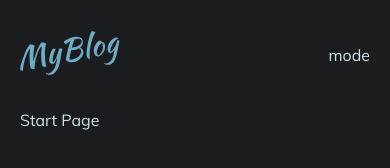
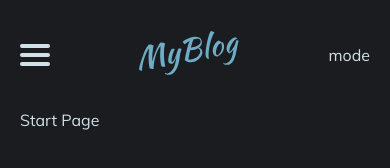
Before and after one commit to CloudBop/gatsby-blog-remark-markdown, a Gatsby site: page / in a window 390 px wide. Built offline with nearby package versions, Linux system fonts and the light colour scheme; Gatsby itself is replaced by a stand-in of ours.

Commit message:
added hamburger button

```diff
--- /dev/null
+++ b/src/components/Hamburger/Hamburger.styles.js
@@ -0,0 +1,38 @@
+import styled from "styled-components"
+
+export const HamburgerIcon = styled.div`
+  display: block;
+  width: 30px;
+  z-index: 1000;
+  cursor: pointer;
+
+  :after,
+  :before,
+  div {
+    background-color: ${props => props.theme.colors.textDark};
+    border-radius: 2px;
+    content: "";
+    display: block;
+    height: 4px;
+    margin: 5px 0;
+    transition: all 0.2s ease-in-out;
+  }
+
+  :before {
+    transform: ${props =>
+      props.menuOpen ? "translateY(9px) rotate(45deg)" : ""};
+  }
+
+  :after {
+    transform: ${props =>
+      props.menuOpen ? "translateY(-9px) rotate(-45deg)" : ""};
+  }
+
+  div {
+    transform: ${props => (props.menuOpen ? "scale(0)" : "")};
+  }
+
+  @media screen and (min-width: 768px) {
+    display: none;
+  }
+`
--- /dev/null
+++ b/src/components/Hamburger/index.js
@@ -0,0 +1,15 @@
+import React from "react"
+// Styles
+import { HamburgerIcon } from "./Hamburger.styles"
+
+const Hamburger = ({ menuOpen, setMenuOpen }) => (
+  <HamburgerIcon
+    role="button"
+    menuOpen={menuOpen}
+    onClick={() => setMenuOpen(prev => !prev)}
+  >
+    <div />
+  </HamburgerIcon>
+)
+
+export default Hamburger
--- a/src/components/Header/index.js
+++ b/src/components/Header/index.js
@@ -1,6 +1,8 @@
-import React from 'react';
+import React, { useState } from 'react';
 import { Link } from 'gatsby';
 import Menu from 'components/Menu';
+import Hamburger from 'components/Hamburger';
+
 // Hooks
 import { useSiteConfigQuery } from 'hooks/useSiteConfigQuery';
 // Context
@@ -9,9 +11,10 @@
 
 const Header = ({ siteTitle = `` }) => {
   const siteConfig = useSiteConfigQuery();
-
+  const [ menuOpen, setMenuOpen ] = useState(false);
   return (
     <Wrapper>
+      <Hamburger menuOpen={menuOpen} setMenuOpen={setMenuOpen} />
       <Menu items={siteConfig.menu} />
       <Link to="/">
         <Logo src={siteConfig.logo.publicURL} alt={siteTitle} />
```
